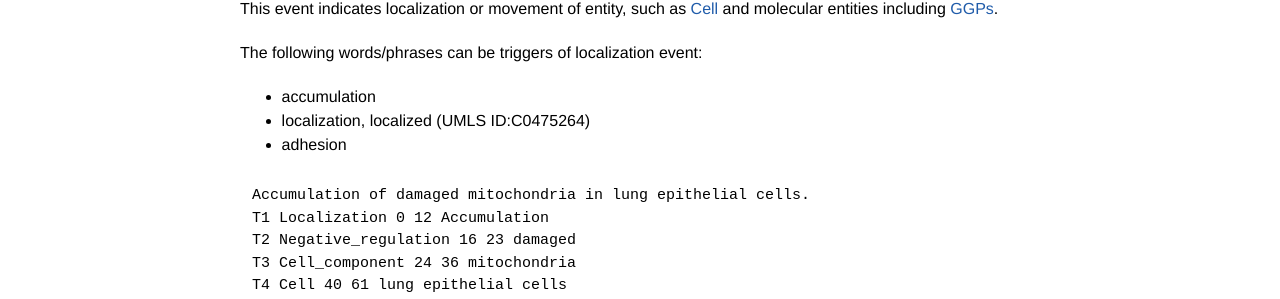
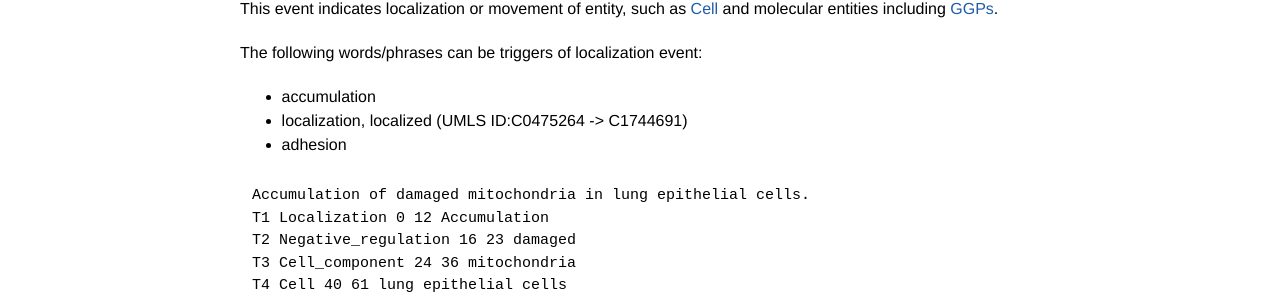
Before and after one commit to ezcatdb/molbiol_lung_corpus-guidelines, a Jekyll site: the page built from _event/Localization.md, in a window 1280 px wide and 900 px high. Shown: the part 215-514 px from the top of the window. Built offline with Jekyll 4.4.1, drawn with Linux system fonts in a browser that asks for light colours.

Commit message:
UMLS ID corrected for localization in _event/Localization.md

```diff
--- a/_event/Localization.md
+++ b/_event/Localization.md
@@ -13,7 +13,7 @@ This event indicates localization or movement of entity, such as [Cell]() and mo
 The following words/phrases can be triggers of localization event:
 
 - accumulation
-- localization, localized (UMLS ID:C0475264)
+- localization, localized (UMLS ID:C0475264 -> C1744691)
 - adhesion
 
 ~~~ ann
```
